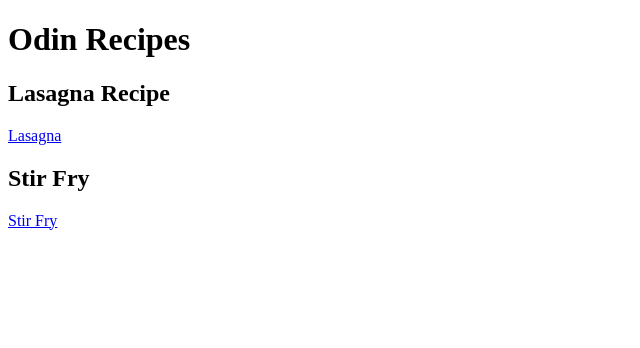
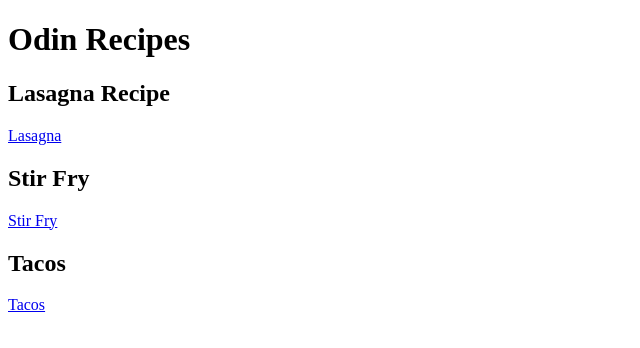
Before and after one commit to cvillanueva4111/odin-recipes, a plain HTML site: page index.html in a window 1280 px wide. Shown: the whole page, without its empty margins (0-640 px from the left). Drawn offline with Linux system fonts and the light colour scheme.

Commit message:
Add taco content
Add header for tacos
Add link for tacos

```diff
--- a/index.html
+++ b/index.html
@@ -12,5 +12,7 @@
     <a href="./recipes/lasagna.html">Lasagna</a>
     <h2>Stir Fry</h2>
     <a href="./recipes/stir-fry.html">Stir Fry</a>
+    <h2>Tacos</h2>
+    <a href="./recipes/tacos.html">Tacos</a>
 </body>
 </html>
```
